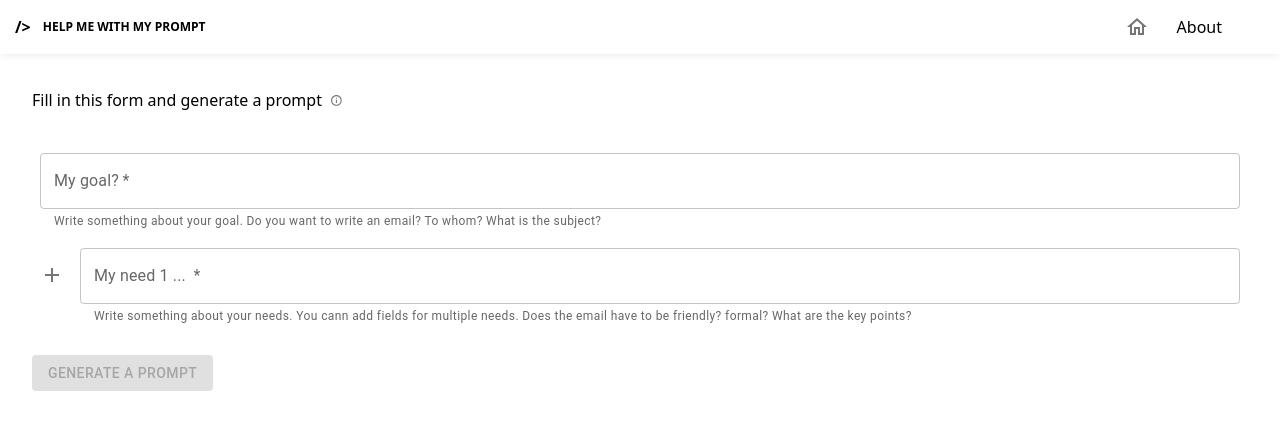
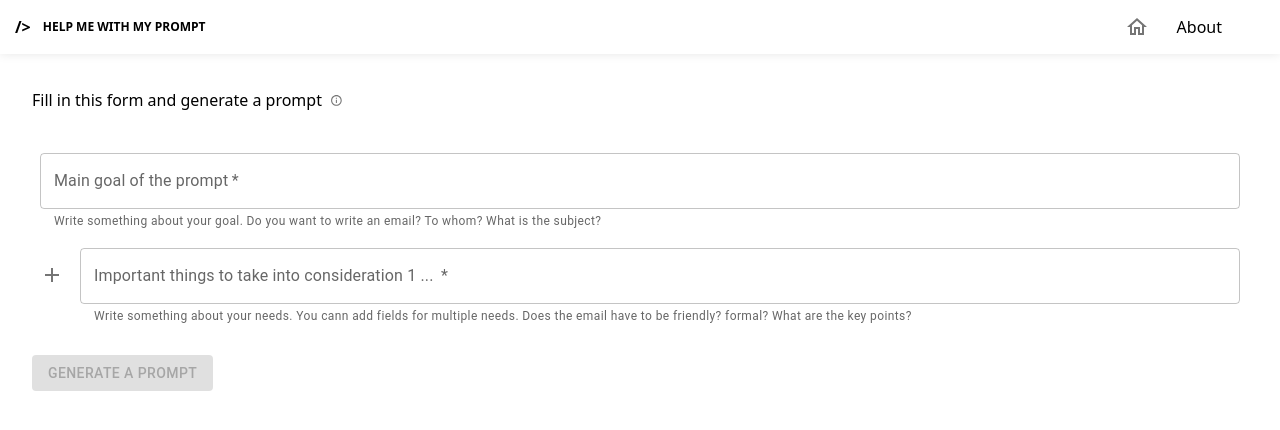
Before and after one commit to Ferez22/hemewimp, a React (Vite) app: page / in a window 1280 px wide. Shown: the top 430 px of the page. Built offline with nearby package versions, Linux system fonts and the light colour scheme.

Commit message:
rewording

```diff
--- a/src/components/my-description.tsx
+++ b/src/components/my-description.tsx
@@ -38,7 +38,7 @@ const MyDescription = ({
         <TextField
           required
           id="outlined-required"
-          label="My goal?"
+          label="Main goal of the prompt"
           value={descriptionInput} // Controlled value from props
           onChange={handleInputChange} // Update state on change
           helperText="Write something about your goal. Do you want to write an email? To whom? What is the subject?"
--- a/src/components/my-needs.tsx
+++ b/src/components/my-needs.tsx
@@ -87,7 +87,9 @@ const MyNeeds = ({ needsInputs, setNeedsInputs }: MyNeedsProps) => {
               required
               value={input} // Use local input value
               onChange={e => handleInputChange(index, e)}
-              label={`My need ${index + 1} ... `}
+              label={`Important things to take into consideration ${
+                index + 1
+              } ... `}
               helperText="Write something about your needs. You cann add fields for multiple needs. Does the email have to be friendly? formal? What are the key points?"
               fullWidth
             />
```
